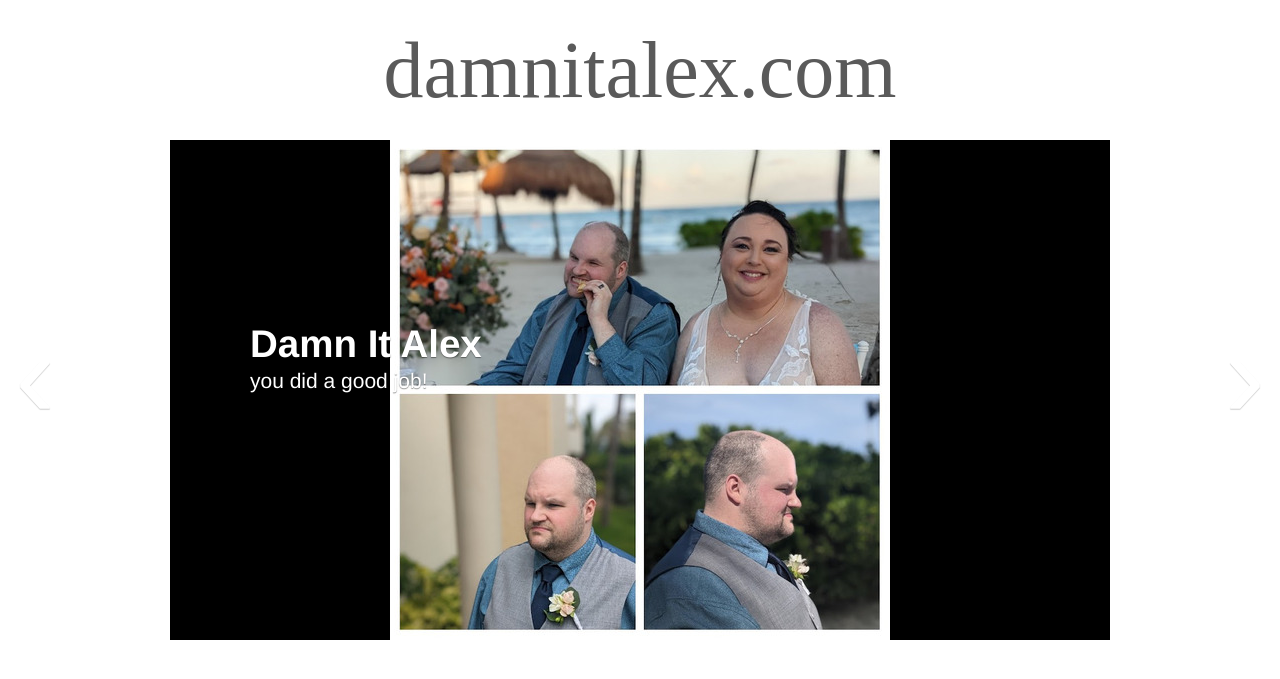
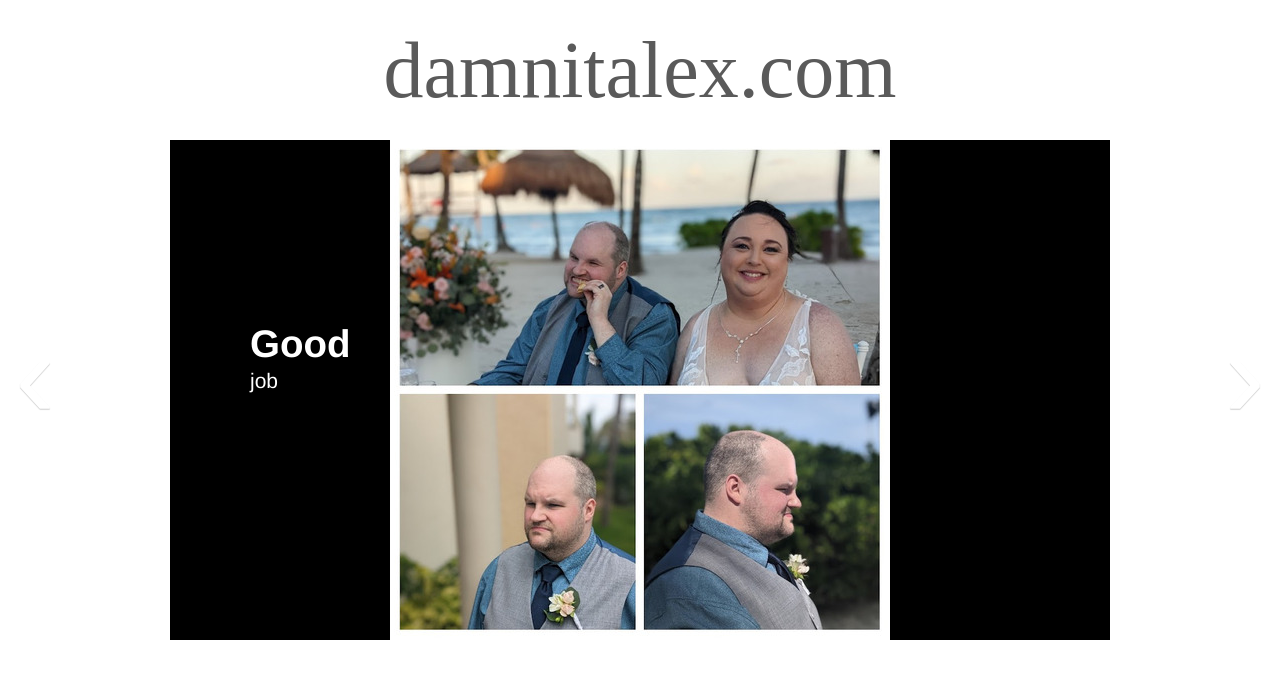
Before and after one commit to dayne/damnitalex.com, a Jekyll site: the page built from index.html, in a window 1280 px wide. Shown: the top 679 px of the page. Built offline with Jekyll 4.4.1, drawn with Linux system fonts in a browser that asks for light colours; some web fonts are replaced.

Commit message:
simpler good job

```diff
--- a/index.html
+++ b/index.html
@@ -8,8 +8,8 @@ title: Damn It Alex - Good Job
       <div class="item {{ altclass }}">
         <img src="/images/2022-04-good_job.jpg" alt="Good Job">
         <div class="carousel-caption">
-          <h1>Damn It Alex</h1>
-          <p class="lead">you did a good job!</p>
+          <h1>Good</h1>
+          <p class="lead">job</p>
         </div>
       </div>
   </div>
```
